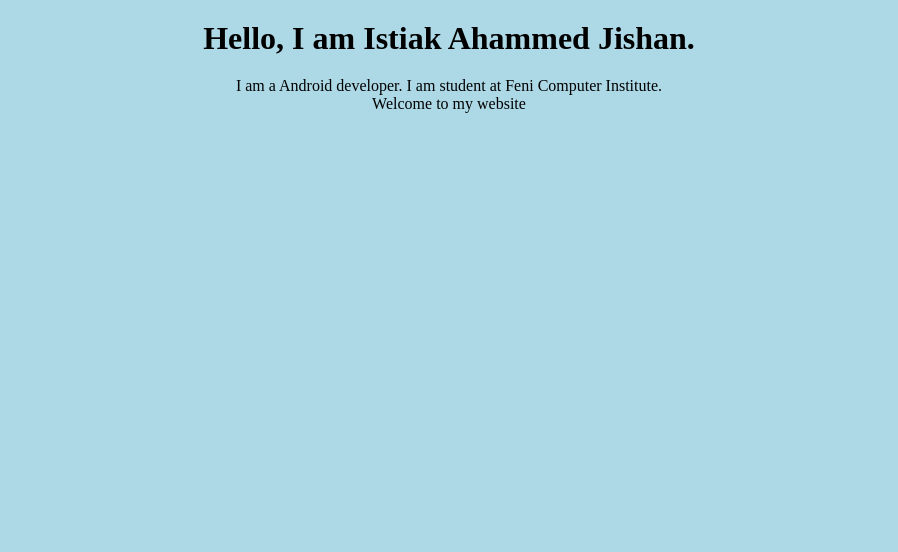
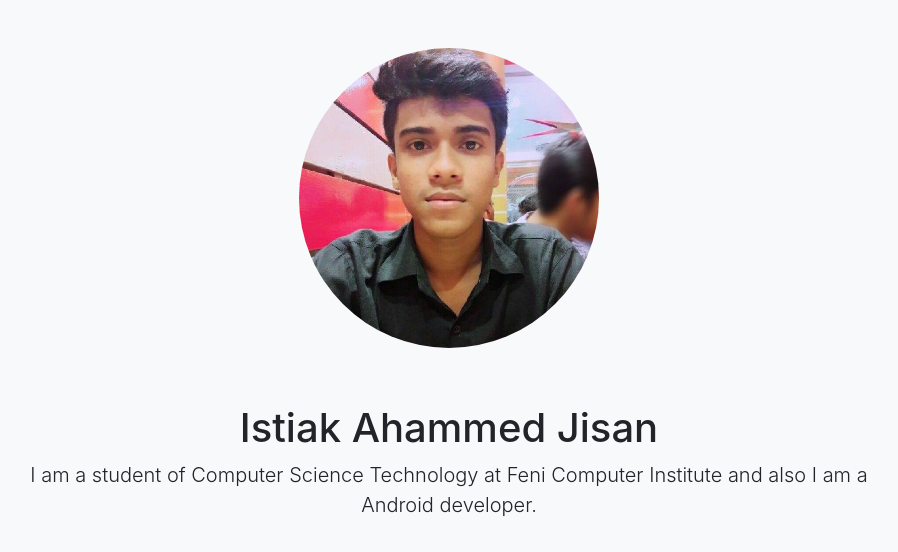
Before and after one commit to iamistiak/iamistiak.github.io, a plain HTML site: page index.html in a window 1280 px wide. Shown: the whole page, without its empty margins (191-1089 px from the left). Drawn offline with nearby package versions, Linux system fonts and the light colour scheme.

Commit message:
profile picture added

```diff
--- a/index.html
+++ b/index.html
@@ -5,25 +5,19 @@
     <meta name="viewport" content="width=device-width, initial-scale=1.0">
     <meta http-equiv="X-UA-Compatible" content="ie=edge">
     <title>Istiak Ahammed Jishan</title>
-    <style>
-        *{margin: 0;padding: 0;}
-        .app{
-            width: "100%";
-            min-height: 100vh;
-            background: lightblue;
-            text-align: center;
+    <link rel="stylesheet" href="https://stackpath.bootstrapcdn.com/bootstrap/4.3.1/css/bootstrap.min.css" integrity="sha384-ggOyR0iXCbMQv3Xipma34MD+dH/1fQ784/j6cY/iJTQUOhcWr7x9JvoRxT2MZw1T" crossorigin="anonymous">
+    <link rel="stylesheet" href="style.css">
+</head>
+<body class="bg-light">
+    <div class="row justify-content-center">
+      <div class="col-12 text-center my-5">
+          <img width="300px" height="300px" class="rounded-circle mx-auto" src="jisan.jpg" alt="Istiak Ahammed Jisan">
+      </div>
+      <div class="col-md-8 text-center">
+        <h1 class="my-2">Istiak Ahammed Jisan</h1>
+        <p class="lead">I am a student of Computer Science Technology at Feni Computer Institute and also I am a Android developer.</p>
+      </div>
 
-        }
-        .app h1{
-            padding: 20px 0;
-        }
-    </style>
-</head>
-<body>
-  <div class="app">
-    <h1>Hello, I am Istiak Ahammed Jishan.</h1>
-    <p>I am a Android developer. I am student at Feni Computer Institute.</p>
-    <p>Welcome to my website</p>
-  </div>
+    </div>
 </body>
 </html>
--- /dev/null
+++ b/style.css
@@ -0,0 +1,11 @@
+*{margin: 0;padding: 0;}
+.app{
+    width: "100%";
+    min-height: 100vh;
+    background: lightblue;
+    text-align: center;
+
+}
+.app h1{
+    padding: 20px 0;
+}
```
Also changed, not shown: jisan.jpg (added).
